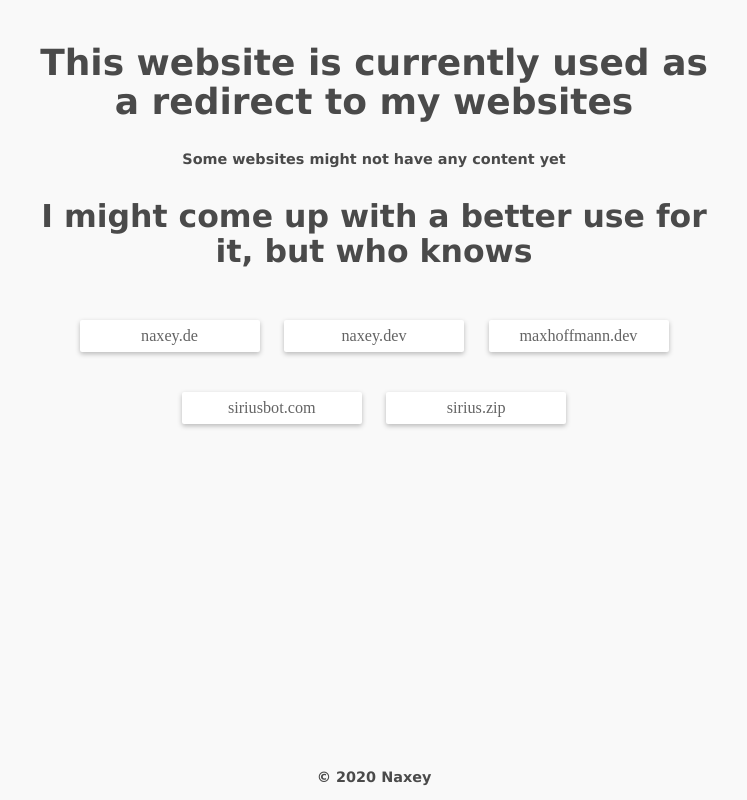
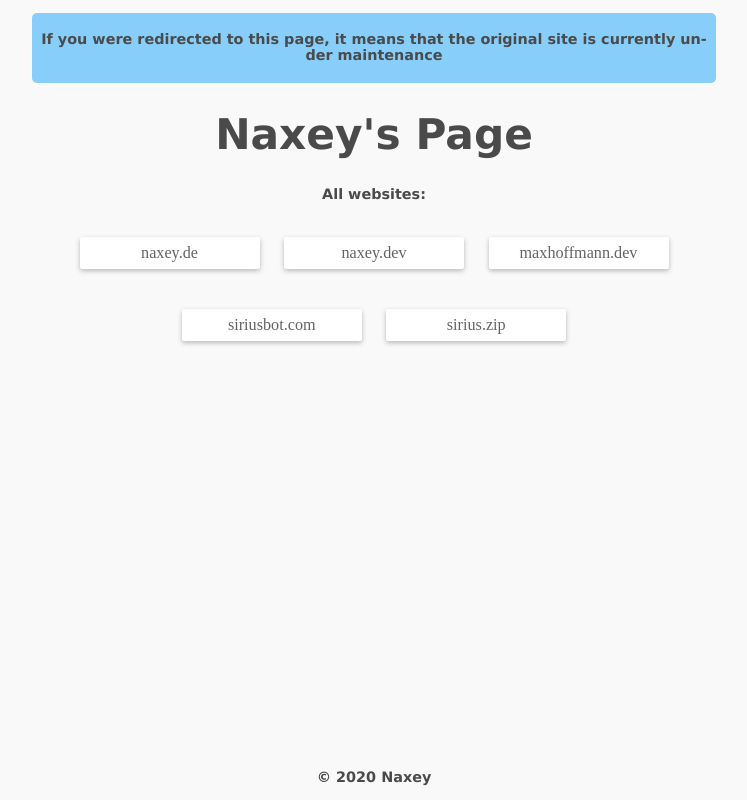
Before and after one commit to Naxey/naxey.github.io, a plain HTML site: page index.html in a window 1280 px wide. Shown: the whole page, without its empty margins (266-1013 px from the left). Drawn offline with Linux system fonts and the light colour scheme.

Commit message:
📝 add banner and remove headings

```diff
--- a/index.html
+++ b/index.html
@@ -4,11 +4,22 @@
     <meta charset="UTF-8">
     <title>Sirius</title>
     <link rel="stylesheet" href="styles.css">
+    <meta name="viewport" content="width=device-width, initial-scale=1.0">
   </head>
   <body>
-    <h2 align=center>This website is currently used as a redirect to my websites</h2>
-    <p align=center>Some websites might not have any content yet</p>
-    <h3 align=center>I might come up with a better use for it, but who knows</h3>
+    <!--explain that if they were redirected to this page that it means the original site is currently under maintenance-->
+    <!--also make it styled like a banner-->
+    <div class="banner">
+      <p align="center">If you were redirected to this page, it means that the original site is currently under maintenance</p>
+    </div>
+
+    <!--the title-->
+    <div align="center">
+      <h1>Naxey's Page</h1>
+      <p>All websites:</p>
+    </div>
+
+    <!--the buttons that redirect to the other sites-->
     <div align="center">
         <div class="button" onclick="location.href = 'https://naxey.de'">
           <div class="center" fit>naxey.de</div>
--- a/styles.css
+++ b/styles.css
@@ -107,3 +107,9 @@ p {
 .center {
   text-align: center;
 }
+.banner {
+  text-align: center;
+  background-color: lightskyblue;
+  padding: 5px;
+  border-radius: 5px;
+}
```
Lines whose indentation alone changed are shown as unchanged.
